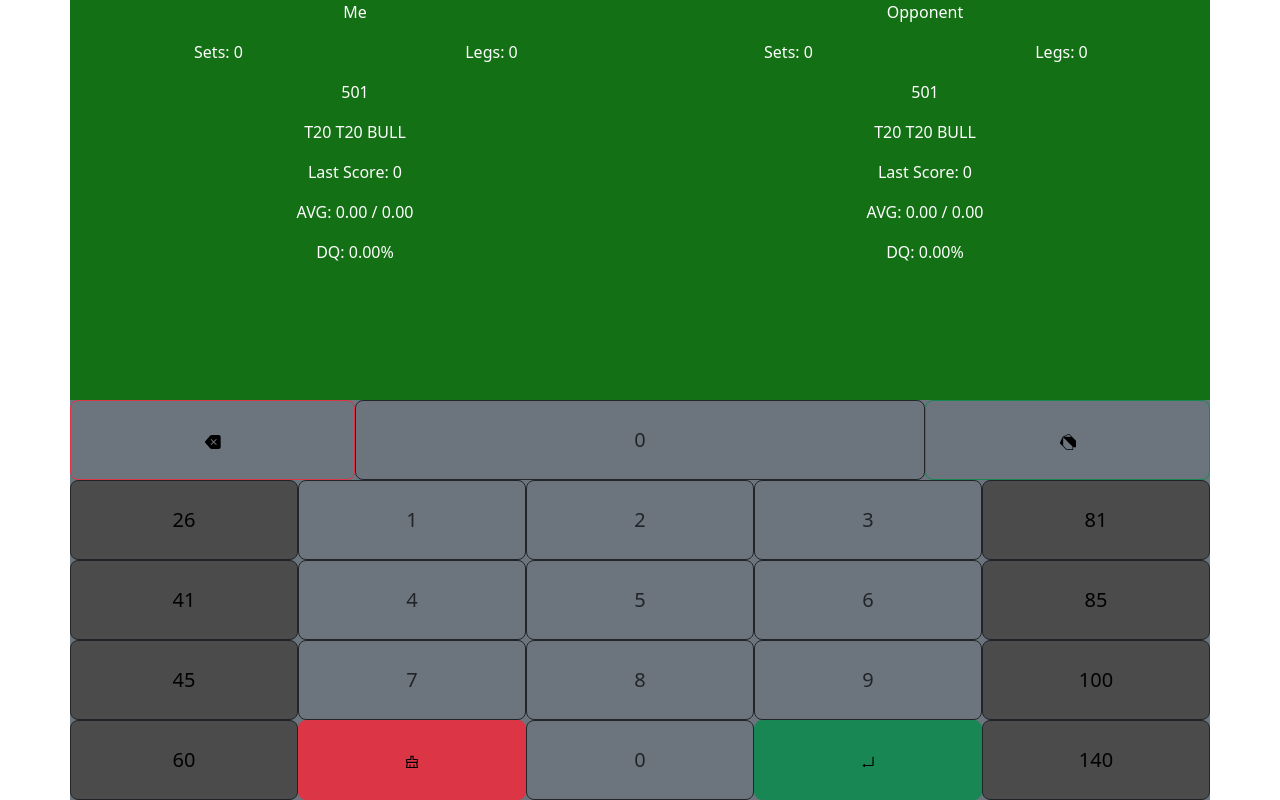
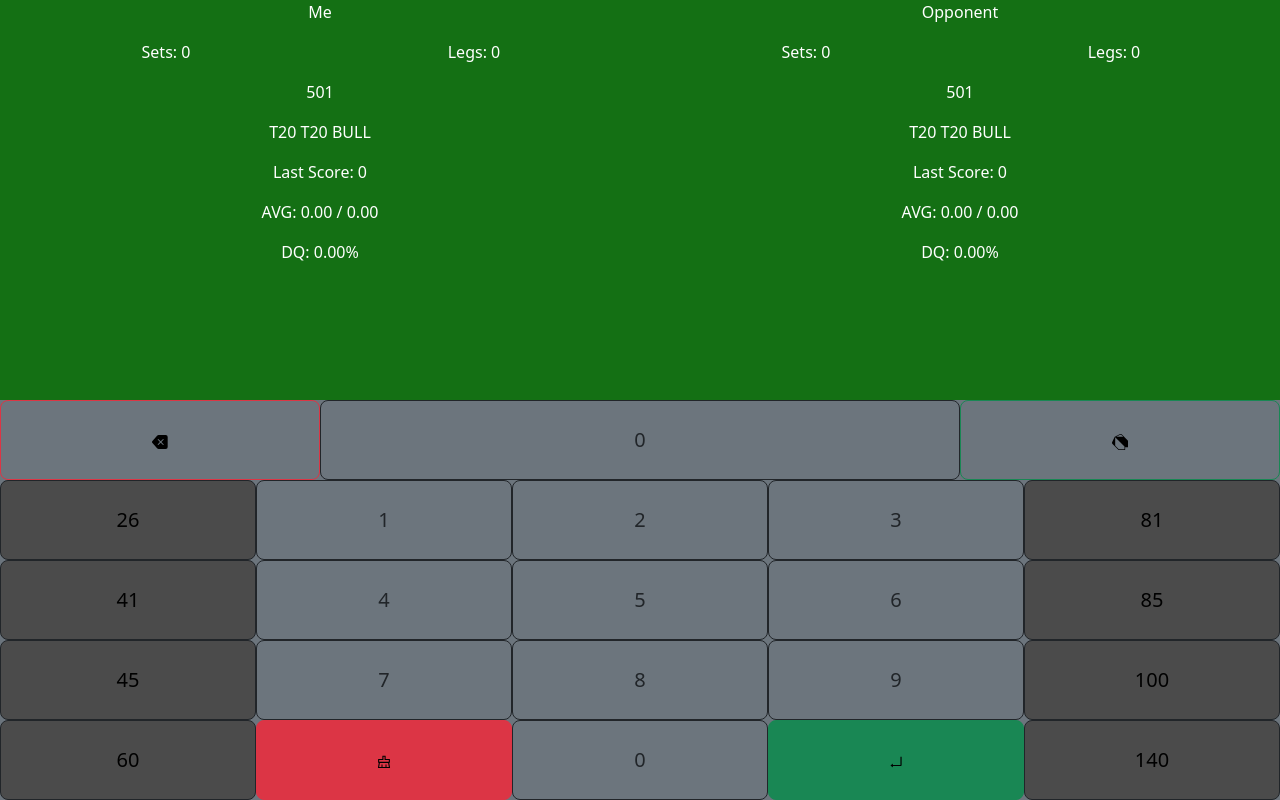
Before and after one commit to KrokoNinja/Dart_Scorer, a plain HTML site: page index.html in a window 1280 px wide. Drawn offline with nearby package versions, Linux system fonts and the light colour scheme.

Commit message:
full-width view

```diff
--- a/index.html
+++ b/index.html
@@ -15,7 +15,7 @@
 		<title>Darts Scorer</title>
 	</head>
 	<body>
-		<div class="container text-center bg-primary" id="scoreboard">
+		<div class="container-fluid text-center bg-primary" id="scoreboard">
 			<div class="row">
 				<div class="col-6">
 					<p class="name" id="player_name">Me</p>
@@ -69,7 +69,7 @@
 				</div>
 			</div>
 		</div>
-		<div class="container bg-secondary" id="input">
+		<div class="container-fluid bg-secondary" id="input">
 			<div class="row text-center">
 				<div class="col gx-0">
 					<button class="btn btn-lg btn-outline-danger">
```
